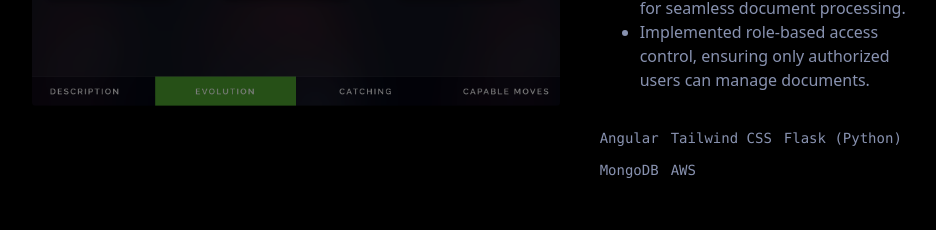
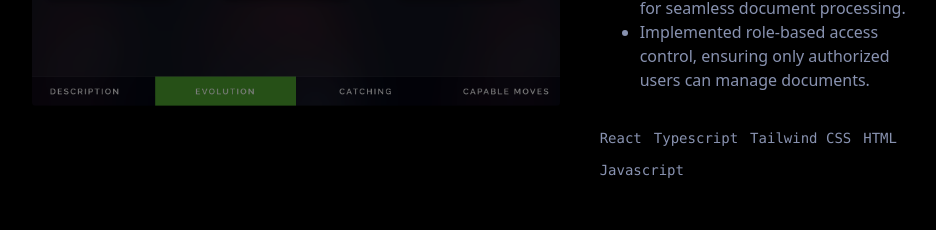
Before and after one commit to ishiiii10/Portfolio, an Angular app: page / in a window 1280 px wide. Shown: the part 6856-7086 px from the top of the page, without its empty margins (150-1086 px from the left). Built offline with nearby package versions, Linux system fonts and the light colour scheme.

Commit message:
tech stck added

```diff
--- a/src/app/components/projects/projects.component.ts
+++ b/src/app/components/projects/projects.component.ts
@@ -80,7 +80,7 @@ export class ProjectsComponent {
         'Designed and integrated an Angular-based frontend with a Flask backend for seamless document processing.',
         'Implemented role-based access control, ensuring only authorized users can manage documents.'
       ],
-      techStack: ['Angular', 'Tailwind CSS', 'Flask (Python)', 'MongoDB', 'AWS'],
+      techStack: ['React', 'Typescript', 'Tailwind CSS', 'HTML', 'Javascript'],
       image: '/assets/poke.png',
       aosImage: 'fade-left'
     }
```
